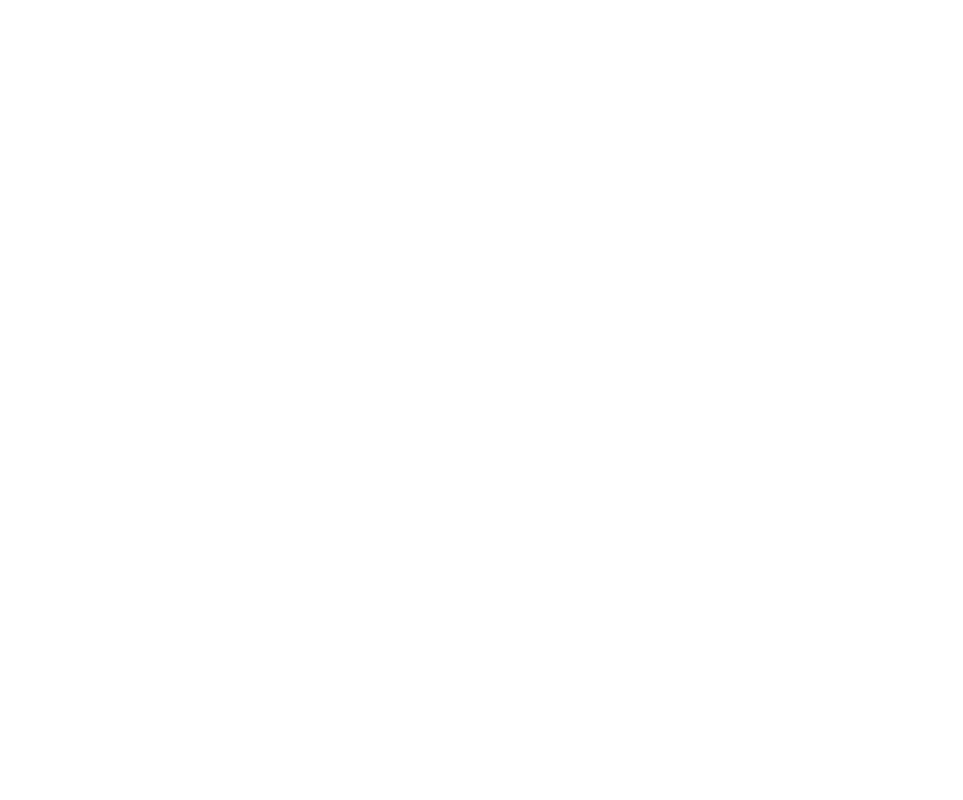
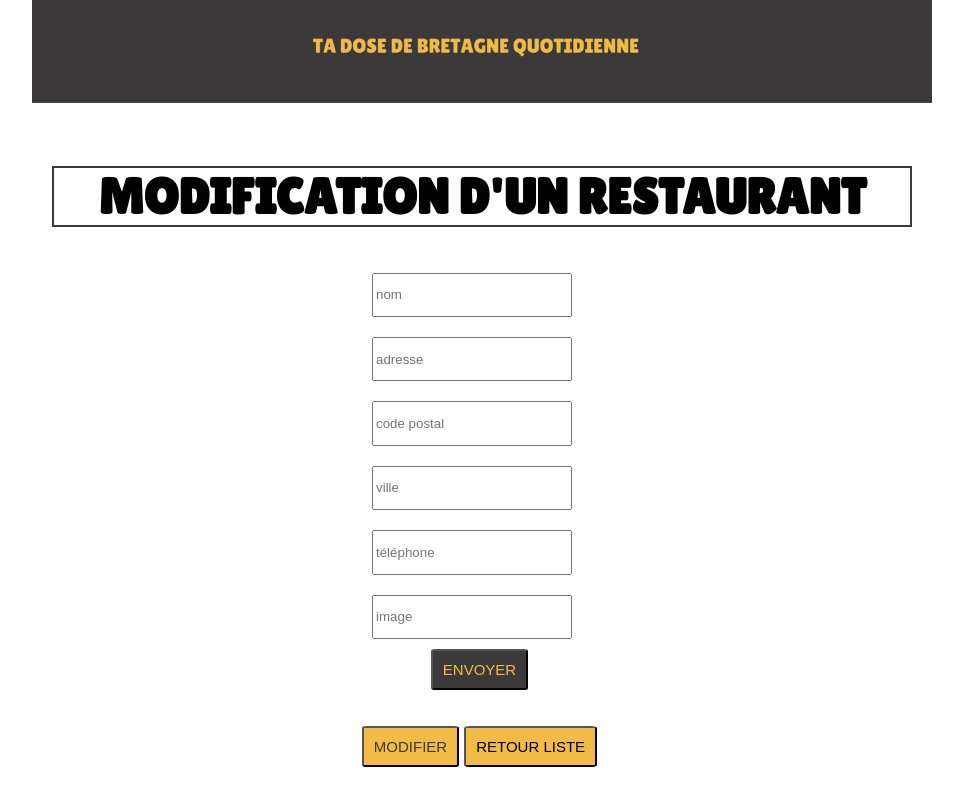
Before and after one commit to vgrall/projet-certif-VScode, a React (Create React App) app in the folder admin/: page /modifRestaurant/1 in a window 1280 px wide. Shown: the part 348-1148 px from the top of the page, without its empty margins (158-1121 px from the left). Before the commit the page ends 800 px from the top, so only its background shows below. Built offline with nearby package versions, Linux system fonts and the light colour scheme; no server answers.

Commit message:
creation modifRestaurant bug

```diff
--- a/admin/src/index.css
+++ b/admin/src/index.css
@@ -21,6 +21,7 @@ h1 {
 
 .mainForm {
   display: flex;
+  flex-direction: column;
   justify-content: center;
   align-items: center;
   margin-top: clamp(25px, 2vw, 50px);
--- a/admin/src/pages/Ajout.jsx
+++ b/admin/src/pages/Ajout.jsx
@@ -53,7 +53,7 @@ const Ajout = () => {
             const url = apiServer + "/api/menus";
             console.log("post menu item ", url);
             await axios.post(url, item);
-            navigate("/")
+            navigate("/carte")
         }catch(err){
             console.log(err);
             setError(true)
--- a/admin/src/pages/Modif.jsx
+++ b/admin/src/pages/Modif.jsx
@@ -76,7 +76,7 @@ const Modif = () => {
                 const url = `${apiServer}/api/modif/${idParam}`;
                 console.log("put menu item ", url);
                 await axios.put(url, item);
-                navigate("/")
+                navigate("/carte")
             }catch(err){
                 console.log(err);
                 setError(true);
--- a/admin/src/pages/ModifRestaurant.jsx
+++ b/admin/src/pages/ModifRestaurant.jsx
@@ -1,9 +1,108 @@
-import React from 'react';
+import React, { useEffect } from "react";
+import { useState } from "react";
+import axios from "axios";
+import { useNavigate } from "react-router-dom";
+import { useLocation } from "react-router-dom";
+import { Link } from "react-router-dom";
 
 const ModifRestaurant = () => {
+    const apiServer = "http://" + window.location.hostname + ":3000";
+
+    const [options, setOptions] = useState([]);
+    const [selectedCategory, setSelectedCategory] = useState();
+
+    const [restaurant, setRestaurant] = useState({
+        id: null,
+        name: "",
+        adresse: "",
+        cp: "",
+        ville: "",
+        phone: "",
+        image: ""
+    });
+    const [error, setError] = useState(false);
+
+    const navigate = useNavigate();
+    const location = useLocation();
+
+    const idParam = location.pathname.split("/")[2];
+
+    useEffect(() => {
+        const fetchRestaurant = async () => {
+            try {
+                const url = apiServer + "/api/restaurants/" + idParam;;
+                const res = await axios.get(url);
+                const { id, name, adresse, cp, ville, phone, image } = res.data;
+                setRestaurant({ id, name, adresse, cp, ville, phone, image });
+                setSelectedCategory(res.data.categories_id);
+            } catch (err) {
+                console.log(err);
+            }
+        };
+
+        const fetchCategories = async () => {
+            try {
+                const url = `${apiServer}/api/categories`;
+                const res = await axios.get(url);
+                const options = res.data.map(d => ({
+                    "value": d.ID,
+                    "label": d.NAME
+                }));
+                setOptions(options);
+            } catch (err) {
+                console.log(err);
+            }
+        };
+
+        fetchRestaurant();
+        fetchCategories();
+    }, [idParam, apiServer]);
+
+    const handleChange = (event) => {
+        setRestaurant(prev => ({ ...prev, [event.target.name]: event.target.value }));
+    };
+
+    const handleClick = async (e) => {
+        console.log("idParam", idParam);
+        console.log("restaurant", restaurant);
+
+        e.preventDefault();
+        restaurant.id = selectedCategory;
+        try {
+            const url = `${apiServer}/api/modifRestaurant/${idParam}`;
+            console.log("Data from API:", { id: restaurant.id, name: restaurant.name, adresse: restaurant.adresse, cp: restaurant.cp, ville: restaurant.ville, phone: restaurant.phone, image: restaurant.image });
+            await axios.put(url, restaurant);
+            navigate("/restaurants");
+        } catch (err) {
+            console.log(err);
+            setError(true);
+        };
+    }
+
     return (
         <div>
+            <div className="banner">
+                <img id="triskell" src="/images/banner.png" alt="banner" />
+            </div>
 
+            <div className="form">
+                <h1>MODIFICATION D'UN RESTAURANT</h1>
+                <div className="mainForm">
+
+                    <input type="text" placeholder="nom" value={restaurant.name || ''} onChange={handleChange} name="name" />
+                    <input type="text" placeholder="adresse" value={restaurant.adresse || ''} onChange={handleChange} name="adresse" />
+                    <input type="text" placeholder="code postal" value={restaurant.cp || ''} onChange={handleChange} name="cp" />
+                    <input type="text" placeholder="ville" value={restaurant.ville || ''} onChange={handleChange} name="ville" />
+                    <input type="text" placeholder="téléphone" value={restaurant.phone || ''} onChange={handleChange} name="phone" />
+                    <input type="text" placeholder="image" value={restaurant.image || ''} onChange={handleChange} name="image" />
+                    <button id="sendBtn" onClick={handleClick}>ENVOYER</button>
+                </div>
+                <div className="buttons">
+                    <button id="updateBtn" onClick={handleClick}>MODIFIER</button>
+                    {error && "Something went wrong!"}
+                    <button id="backBtn"><Link to="/restaurants">RETOUR LISTE</Link></button>
+                </div>
+            </div>
         </div>
     );
 };
```
Also changed, not shown: 1 other file (tests, documents, lock files or other folders).
